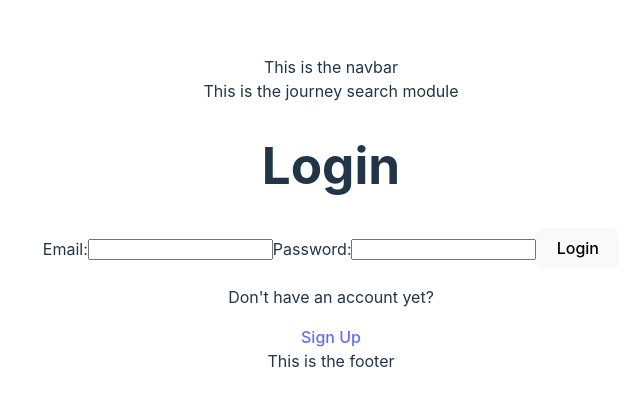
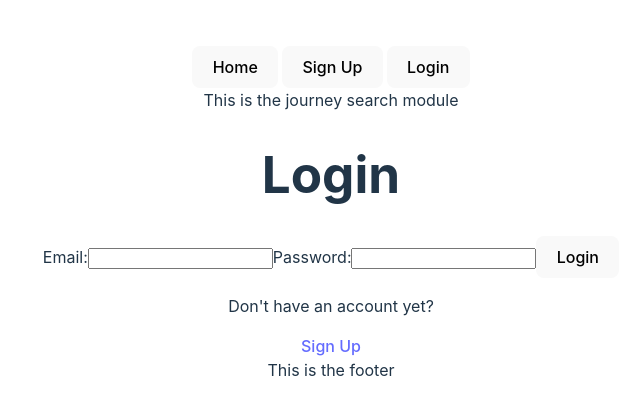
Before and after one commit to RailNavigator/RailNavigator-Frontend, a React (Vite) app: page /login in a window 1280 px wide. Shown: the part 186-600 px from the top of the page, without its empty margins (309-949 px from the left). Built offline with nearby package versions, Linux system fonts and the light colour scheme.

Commit message:
removed header component and finished authnetication logic with navbar

```diff
--- a/src/App.jsx
+++ b/src/App.jsx
@@ -9,16 +9,17 @@ import Booking from './pages/Booking'
 import Profile from './pages/Profile'
 import Ticket from './pages/Ticket'
 import UserList from './pages/UserList'
-import Header from './components/Header'
 import Footer from './components/Footer'
 import JourneySearch from './components/JourneySearch'
+import Navbar from './components/Navbar'
 
 function App() {
   const [count, setCount] = useState(0)
 
   return (
     <>
-      <Header />
+
+      <Navbar />
 
       <JourneySearch />
 
--- a/src/components/Header.jsx
+++ /dev/null
@@ -1,9 +0,0 @@
-function Header() {
-    return (
-        <>
-            <nav>This is the navbar</nav>
-        </>
-    )
-}
-
-export default Header
--- a/src/components/Navbar.jsx
+++ b/src/components/Navbar.jsx
@@ -0,0 +1,36 @@
+import React, { useContext } from 'react'
+import { AuthContext } from '../context/auth.context'
+import { Link } from 'react-router-dom'
+
+function Navbar() {
+
+const { isLoggedIn, user, logOutUser } = useContext(AuthContext)
+
+  return (
+    <nav>
+      <Link to="/">
+        <button>Home</button>
+      </Link>
+
+      {/*    UPDATE     */}
+      {isLoggedIn && (
+        <>
+          <Link to="/profile">
+            <button>My Profile</button>
+          </Link>
+          <button onClick={logOutUser}>Logout</button>
+          <span>{user && user.name}</span>
+        </>
+      )}
+
+      {!isLoggedIn && (
+        <>
+          <Link to="/signup"> <button>Sign Up</button> </Link>
+          <Link to="/login"> <button>Login</button> </Link>
+        </>
+      )}
+    </nav>
+  )
+}
+
+export default Navbar
--- a/src/context/auth.context.jsx
+++ b/src/context/auth.context.jsx
@@ -68,7 +68,7 @@ function AuthProviderWrapper(props) {
   }, []);
 
   return (
-    <AuthContext.Provider value={{ isLoggedIn, isLoading, user, storeToken, authenticateUser }}>
+    <AuthContext.Provider value={{ isLoggedIn, isLoading, user, storeToken, authenticateUser, logOutUser  }}>
       {props.children}
     </AuthContext.Provider>
   )
```
